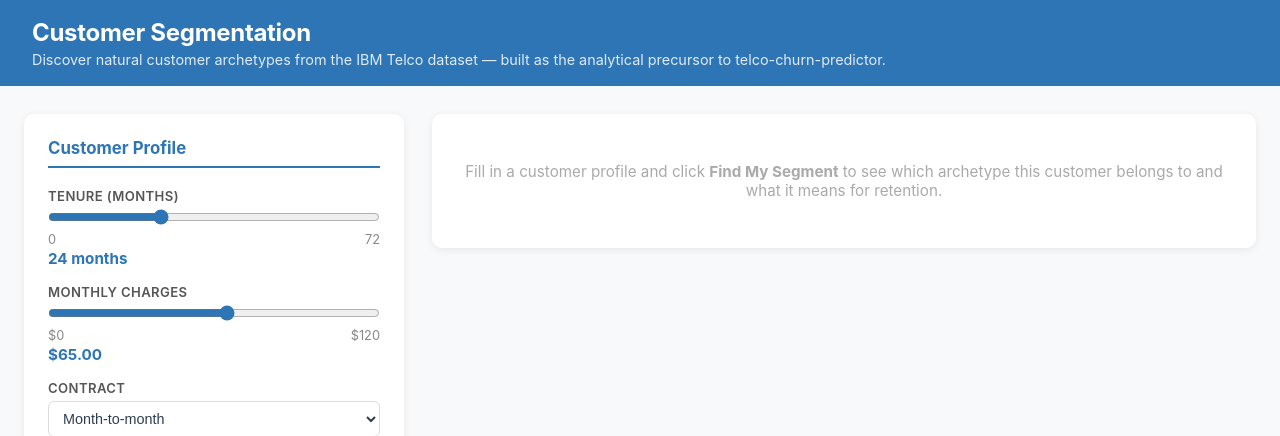
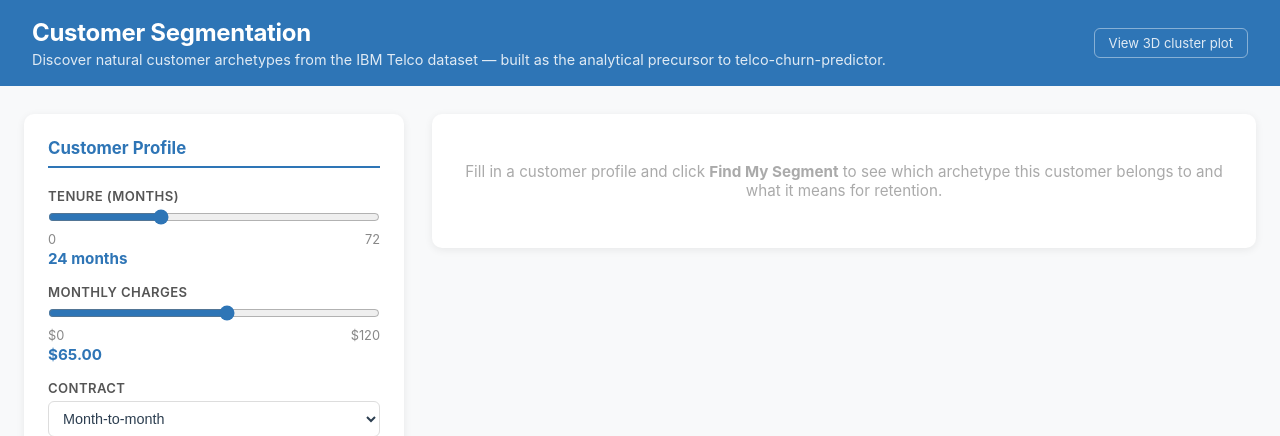
Before and after one commit to xavier-oc-programming/customer-segmentation, a Flask app: page / in a window 1280 px wide. Shown: the top 436 px of the page. Run offline with Flask 3, Linux system fonts and the light colour scheme.

Commit message:
Add interactive 3D cluster plot link in header

```diff
--- a/app.py
+++ b/app.py
@@ -4,7 +4,7 @@ from pathlib import Path
 
 import numpy as np
 import pandas as pd
-from flask import Flask, jsonify, render_template, request
+from flask import Flask, jsonify, render_template, request, send_file
 
 from segment_labels import SEGMENT_PROFILES, get_segment_profile
 
@@ -219,6 +219,11 @@ def index():
     return render_template('index.html')
 
 
+@app.route('/clusters-3d')
+def clusters_3d():
+    return send_file(Path('plots/08_clusters_3d.html'))
+
+
 @app.route('/predict', methods=['POST'])
 def predict():
     if not MODEL_LOADED:
--- a/templates/index.html
+++ b/templates/index.html
@@ -19,9 +19,24 @@
       background: #2E75B6;
       color: white;
       padding: 18px 32px;
+      display: flex;
+      justify-content: space-between;
+      align-items: center;
     }
     header h1 { font-size: 1.5rem; font-weight: 700; letter-spacing: -0.3px; }
     header p { font-size: 0.9rem; opacity: 0.85; margin-top: 4px; }
+    .header-3d-link {
+      font-size: 0.82rem;
+      color: white;
+      opacity: 0.85;
+      text-decoration: none;
+      border: 1px solid rgba(255,255,255,0.5);
+      padding: 6px 14px;
+      border-radius: 6px;
+      white-space: nowrap;
+      transition: opacity 0.15s;
+    }
+    .header-3d-link:hover { opacity: 1; }
 
     .container {
       max-width: 1280px;
@@ -305,8 +320,11 @@
 <body>
 
 <header>
-  <h1>Customer Segmentation</h1>
-  <p>Discover natural customer archetypes from the IBM Telco dataset — built as the analytical precursor to telco-churn-predictor.</p>
+  <div>
+    <h1>Customer Segmentation</h1>
+    <p>Discover natural customer archetypes from the IBM Telco dataset — built as the analytical precursor to telco-churn-predictor.</p>
+  </div>
+  <a href="/clusters-3d" target="_blank" class="header-3d-link">View 3D cluster plot</a>
 </header>
 
 <div class="container">
```
